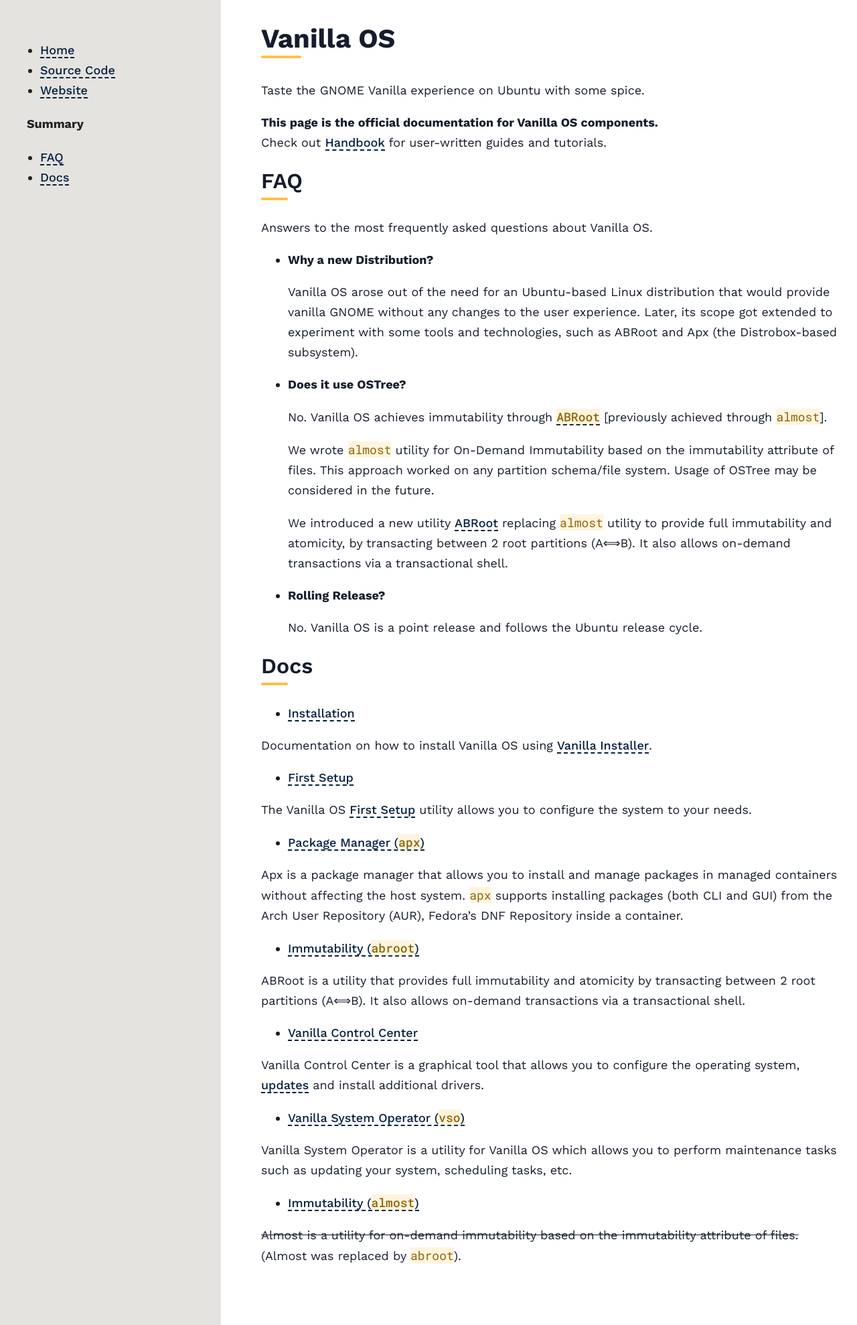
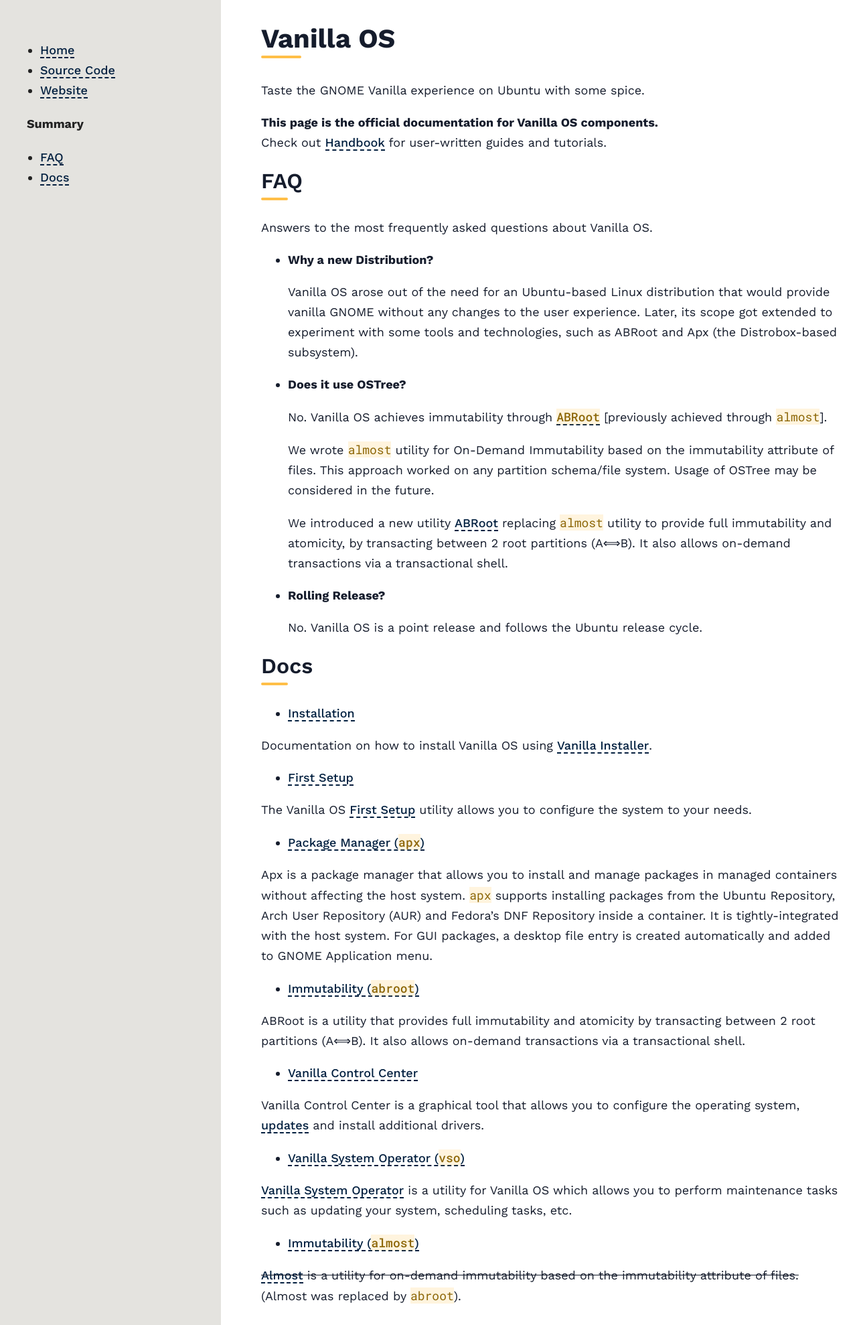
Before and after one commit to Vanilla-OS/documentation, a Jekyll site: the page built from index.md, in a window 1280 px wide. Shown: the whole page at 67% size. Built offline with Jekyll 4.4.1, drawn with Linux system fonts in a browser that asks for light colours; part of the change alters nothing that is shown.

Commit message:
index: refresh page
Signed-off-by: K.B.Dharun Krishna <kbdharunkrishna@gmail.com>

```diff
--- a/index.md
+++ b/index.md
@@ -49,7 +49,7 @@ The Vanilla OS [First Setup](https://github.com/Vanilla-OS/first-setup) utility
 - **[Package Manager (`apx`)](/docs/apx)**
 
 Apx is a package manager that allows you to install and manage packages in
-managed containers without affecting the host system. `apx` supports installing packages (both CLI and GUI) from the Arch User Repository (AUR), Fedora's DNF Repository inside a container.
+managed containers without affecting the host system. `apx` supports installing packages from the Ubuntu Repository, Arch User Repository (AUR) and Fedora's DNF Repository inside a container. It is tightly-integrated with the host system. For GUI packages, a desktop file entry is created automatically and added to GNOME Application menu.
 
 - **[Immutability (`abroot`)](/docs/ABRoot)**
 
@@ -61,9 +61,9 @@ Vanilla Control Center is a graphical tool that allows you to configure the oper
 
 - **[Vanilla System Operator (`vso`)](/docs/VSO)**
 
-Vanilla System Operator is a utility for Vanilla OS which allows you to perform maintenance tasks such as updating your system, scheduling tasks, etc.
+[Vanilla System Operator](https://github.com/Vanilla-OS/vanilla-system-operator) is a utility for Vanilla OS which allows you to perform maintenance tasks such as updating your system, scheduling tasks, etc.
 
 - **[Immutability (`almost`)](/docs/almost)**
 
-~~Almost is a utility for on-demand immutability based
+~~[Almost](https://github.com/Vanilla-OS/almost) is a utility for on-demand immutability based
 on the immutability attribute of files.~~ (Almost was replaced by `abroot`).
```
